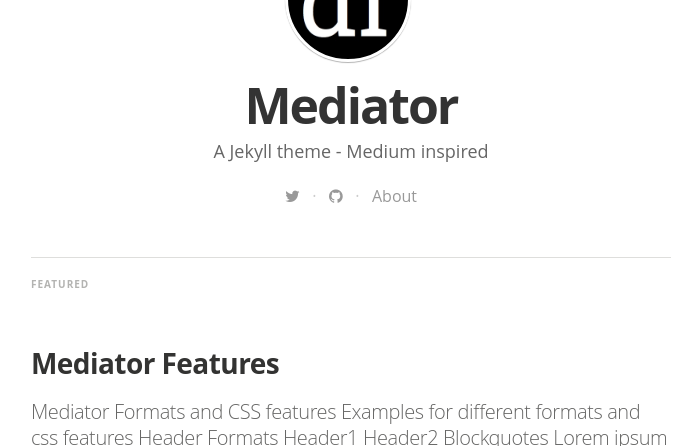
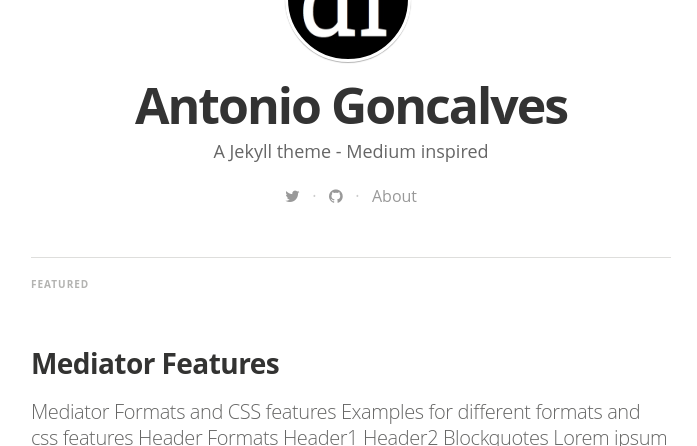
Before and after one commit to eusegone/eusegone.github.io, a Jekyll site: the page built from index.html, in a window 1280 px wide and 900 px high, cut to the strip 454-900 px from the top of the window. Shown: the whole strip, without its empty margins (289-986 px from the left). Built offline with Jekyll 4.4.1, drawn with Linux system fonts in a browser that asks for light colours; nearby versions of some CDN libraries; some web fonts are replaced; Markdown is read by kramdown in place of the engine named in the settings; the list of posts is cut into pages by our own code; some of the changed lines change nothing that is shown.

Commit message:
changing main layout

```diff
--- a/_config.yml
+++ b/_config.yml
@@ -3,7 +3,7 @@ markdown: redcarpet
 highlighter: pygments
 
 # Site settings
-title: "Mediator"
+title: "Antonio Goncalves"
 description: > # this means to ignore newlines until "email:"
    A Jekyll theme - Medium inspired
 
@@ -19,13 +19,13 @@ author_image: "/assets/images/author.jpg"
 
 paginate:	5
 
-url: "http://myblog.***.***" # the base hostname & protocol for your site
+url: "http://eusegone.github.io"
 baseurl: ""
 
 # social icons and sharing options
 social:
   - icon:	twitter
-    url:	https://twitter.com/dirkfabisch
+    url:	https://twitter.com/antOGo81
     desc: Follow me on twitter
     share_url: http://twitter.com/share
     share_title: ?text=
@@ -39,8 +39,8 @@ social:
 #    share_link: "&amp;u="
 
   - icon:	github
-    url:	https://github.com/dirkfabisch
-    desc:	Fork me on github
+    url:	https://github.com/eusegone
+    desc:	see my work
     share_url:
     share_title:
     share_link:
```
